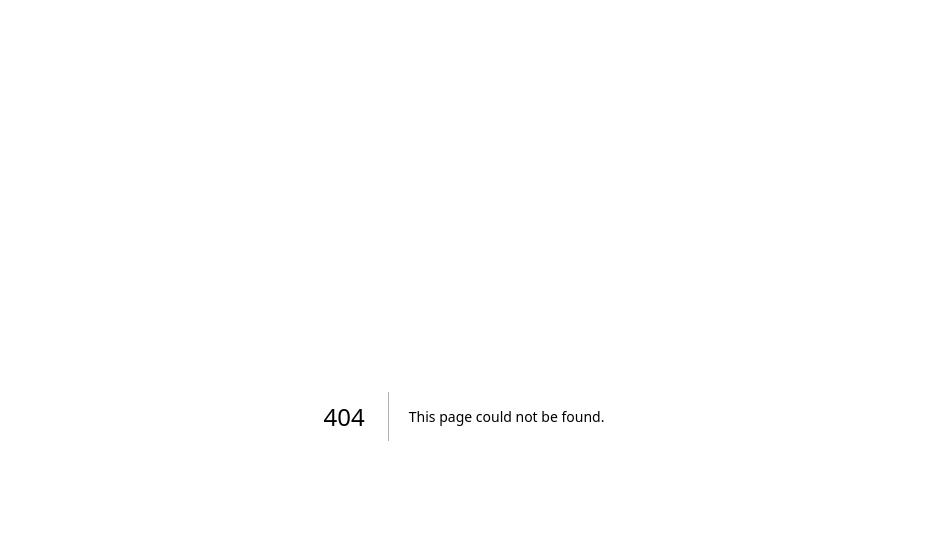
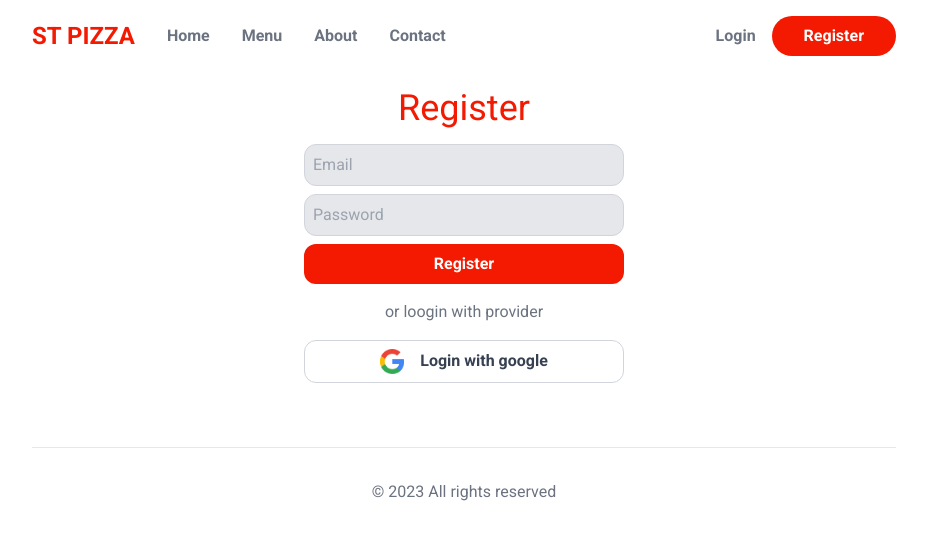
Before and after one commit to FranciszekaMateu/food-ordering-app, a Next.js app: page /register in a window 1280 px wide. Before the commit this address had no page. Shown: the top 540 px of the page, without its empty margins (176-1103 px from the left). Built offline with nearby package versions, Linux system fonts and the light colour scheme.

Commit message:
Add login page

```diff
--- a/package.json
+++ b/package.json
@@ -10,6 +10,7 @@
   },
   "dependencies": {
     "next": "14.0.4",
+    "next-auth": "^4.24.5",
     "react": "^18",
     "react-dom": "^18",
     "tailwind": "^4.0.0"
--- a/src/app/components/layout/Header.js
+++ b/src/app/components/layout/Header.js
@@ -4,15 +4,19 @@ export default function Header() {
     return (
         <>
         <header className='flex items-center justify-between'>
-        <Link className='text-primary font-semibold text-2xl' href="">
+
+          <nav className='flex items-center gap-8 text-gray-500 font-semibold'>
+              <Link className='text-primary font-semibold text-2xl' href="/">
                 ST PIZZA
               </Link>
-        <nav className='flex items-center gap-8 text-gray-500 font-semibold'>
               <Link href={''}>Home</Link>
               <Link href={''}>Menu</Link>
               <Link href={''}>About</Link>
               <Link href={''}>Contact</Link>
-          <Link href={''} className='bg-primary rounded-full text-white px-8 py-2'>Login</Link>
+          </nav>
+          <nav className='flex items-center gap-4 text-gray-500 font-semibold'>
+            <Link href={"/login"}>Login</Link>
+            <Link href={'/register'} className='bg-primary rounded-full text-white px-8 py-2'>Register</Link>
           </nav>
       </header>
         </>
--- a/src/app/components/layout/Hero.js
+++ b/src/app/components/layout/Hero.js
@@ -2,7 +2,7 @@ import Image from 'next/image'
 import Right from '../icons/Right'
 export default function Hero() {
     return (
-        <section className='hero'>
+        <section className='hero mt-4'>
             <div className='py-12'>
                 <h1 className='text-4xl font-semibold '>
                     Everthing <br/>
--- a/src/app/globals.css
+++ b/src/app/globals.css
@@ -9,3 +9,17 @@ section.hero{
     @apply grid;
     grid-template-columns: .4fr .6fr;
 }
+input[type ="email"],
+input[type ="password"],
+input[type ="text"]{
+    @apply block w-full my-2 rounded-xl;
+    @apply border p-2 border-gray-300 bg-gray-200 ;
+}
+button{
+    @apply block w-full text-gray-700 font-semibold;
+    @apply border rounded-xl border-gray-300 px-6 py-2;
+}
+
+button[type="submit"], .submit{
+    @apply border-0 bg-primary text-white  ;
+}
--- a/src/app/layout.js
+++ b/src/app/layout.js
@@ -1,5 +1,6 @@
 import { Roboto } from 'next/font/google'
 import './globals.css'
+import Header from './components/layout/Header'
 
 const roboto = Roboto({ subsets: ['latin'] , weight: ['400','500', '700']})
 
@@ -14,7 +15,11 @@ export default function RootLayout({ children }) {
       <body className={roboto.className}>
 
         <main className='max-w-4xl mx-auto p-4'>
+        <Header/>
           {children}
+          <footer className="border-t p-8 text-center text-gray-500 mt-16">
+          &copy; 2023 All rights reserved
+      </footer>
         </main>
 
       </body>
--- a/src/app/page.js
+++ b/src/app/page.js
@@ -6,7 +6,6 @@ import SectionHeaders from "./components/layout/SectionHeaders"
 export default function Home() {
   return (
     <>
-      <Header />
       <Hero/>
       <HomeMenu/>
       <section className="text-center my-16">
@@ -37,9 +36,6 @@ export default function Home() {
             <a className="text-4xl underline text-gray-500" href="tel:555-555-5555">555-555-5555</a>
         </div>
       </section>
-      <footer className="border-t p-8 text-center text-gray-500 mt-16">
-          &copy; 2023 All rights reserved
-      </footer>
     </>
   )
 }
--- /dev/null
+++ b/src/app/register/page.js
@@ -0,0 +1,24 @@
+import Image from 'next/image'
+export default function RegisterPage()
+{
+    return(
+        <section className="mt-8">
+            <h1 className="text-center text-primary text-4xl mb-4">
+                Register
+            </h1>
+            <form className="block max-w-xs mx-auto ">
+                <input type="email" placeholder="Email" className="input" />
+                <input type="password" placeholder="Password" className="input" />
+                <button type="submit">Register</button>
+                <div className="my-4 text-center text-gray-500 "> or loogin with provider</div>
+                <div >
+                    <button className='flex gap-4 justify-center'>
+                        <Image src={'/google.png'} width={24} height={24} alt="google" />
+                        Login with google
+                    </button>
+                </div>
+            </form>
+
+        </section>
+    )
+}
```
Also changed, not shown: public/google.png (added), 1 other file (tests, documents, lock files or other folders). Lines whose indentation alone changed are shown as unchanged.
